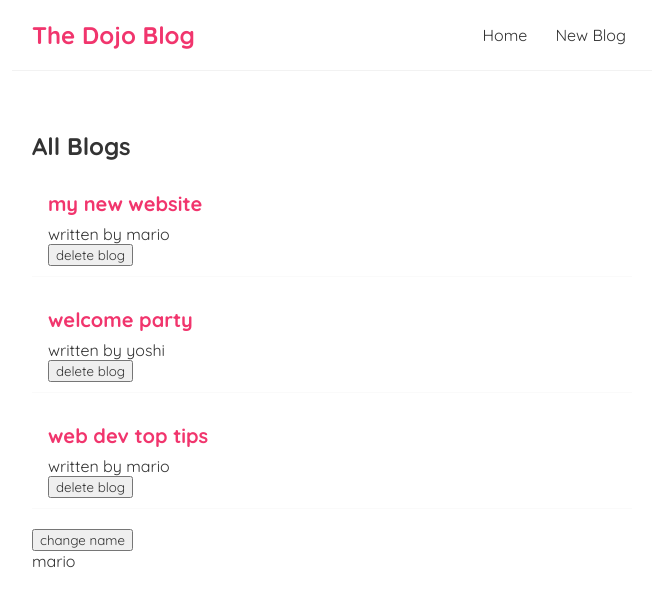
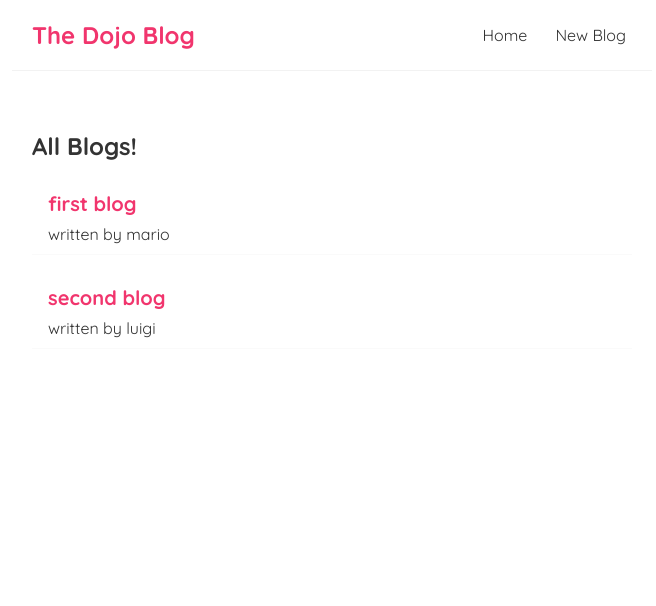
Before and after one commit to bliv27/dojo-blog, a React (Create React App) app: page / in a window 1280 px wide. Shown: the top 606 px of the page, without its empty margins (308-964 px from the left). Built offline with nearby package versions, Linux system fonts and the light colour scheme; data requests are answered from the project's data file.

Commit message:
lesson 17 - json data replacing local

```diff
--- /dev/null
+++ b/data/db.json
@@ -0,0 +1,16 @@
+{
+    "blogs":[
+        {
+            "title": "first blog",
+            "body":"lorem ipsum ...\nsomething here and here\nsomething and something\n\ndouble space hereeee",
+            "author":"mario",
+            "id":1
+        },
+        {
+            "title": "second blog",
+            "body":"lorem ipsum ...\nsomething here and here\nsomething here and here\nsomething here and here",
+            "author":"luigi",
+            "id":2
+        }
+    ]
+}
--- a/src/BlogList.js
+++ b/src/BlogList.js
@@ -1,4 +1,4 @@
-const BlogList = ({ blogs, title, handleDelete }) => {
+const BlogList = ({ blogs, title }) => {
 
     return (
         <div className="blog-list">
@@ -7,7 +7,6 @@ const BlogList = ({ blogs, title, handleDelete }) => {
                 <div className="blog-preview" key={blog.id}>
                     <h2>{ blog.title }</h2>
                     <p>written by { blog.author }</p>
-                    <button onClick={() => handleDelete(blog.id)}>delete blog</button>
                 </div>
             ))}
         </div>
--- a/src/home.js
+++ b/src/home.js
@@ -3,29 +3,22 @@ import BlogList from './BlogList';
 
 
 const Home = () => {
-    const[blogs, setBlogs] = useState([
-        {title: 'my new website', body:'lorem ipsum...', author:'mario', id:1},
-        {title: 'welcome party', body:'lorem ipsum...', author:'yoshi', id:2},
-        {title: 'web dev top tips', body:'lorem ipsum...', author:'mario', id:3},
-    ]);
-
-    const [name, setName] = useState('mario');
-
-    const handleDelete = (id) => {
-        const newBlogs = blogs.filter(blog => blog.id !== id);
-        setBlogs(newBlogs);
-    }
+    const[blogs, setBlogs] = useState(null);
 
     useEffect(() => {
-        console.log('use effect ran');
-        console.log(name);
-    }, [name]);
+        fetch('http://localhost:8000/blogs')
+            .then(res => {
+                return res.json()
+            })
+            .then((data) =>{
+                console.log(data)
+                setBlogs(data)
+            });
+    }, []);
 
     return (
         <div className="home">
-            <BlogList blogs={blogs} title="All Blogs" handleDelete={handleDelete} />
-            <button onClick={() => setName('luigi')}>change name</button>
-            <p>{ name }</p>
+            {blogs && <BlogList blogs={blogs} title="All Blogs!" />}
         </div>
      );
 }
```
